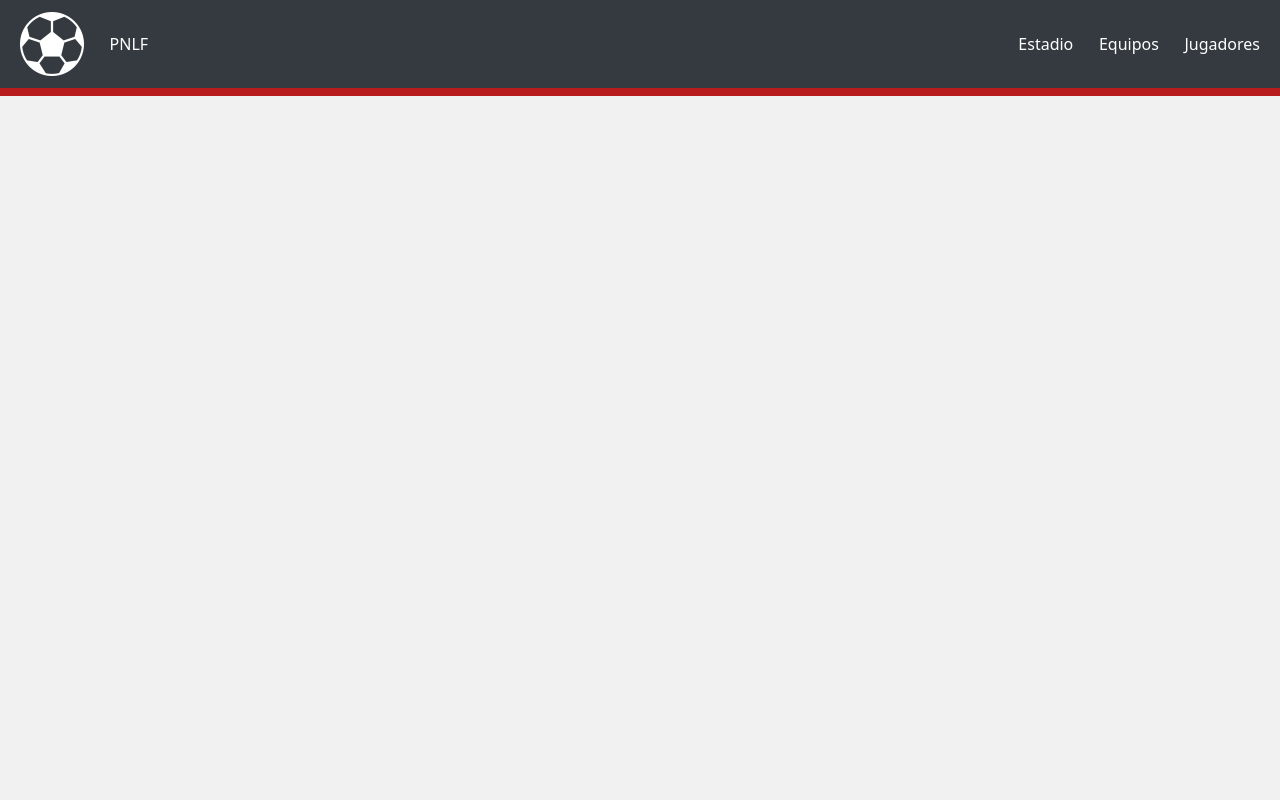
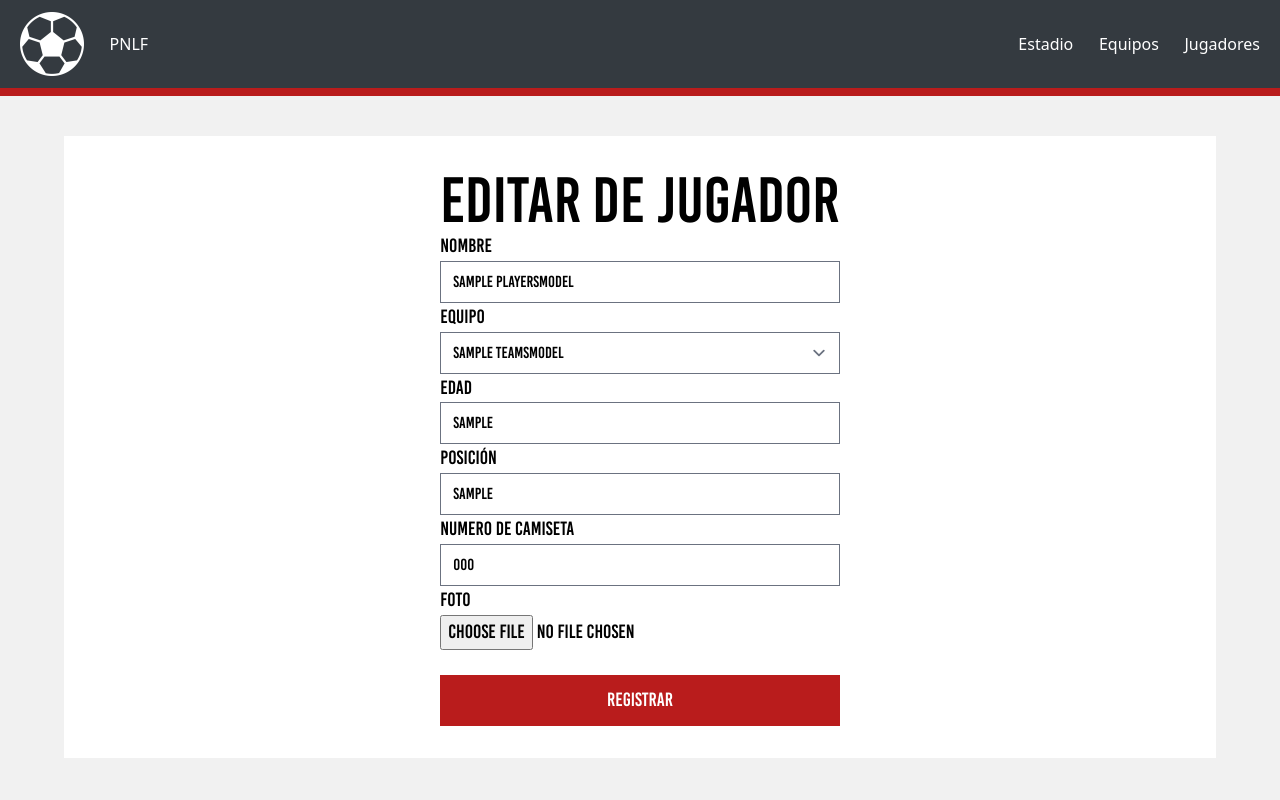
Before and after one commit to CATAAA233/soccerCrud, a Django app: page /EditarJugador/1 in a window 1280 px wide. Run offline with Django 4.2, Linux system fonts and the light colour scheme; tables that the repository leaves empty hold one stand-in row (values such as "Sample post"); style sheets or scripts are compiled from the project's sources; some libraries are stand-ins or nearby versions.

Commit message:
edit player added

```diff
--- a/home/forms.py
+++ b/home/forms.py
@@ -22,7 +22,3 @@ class playersRegisterForm(forms.Form):
     position = forms.CharField(max_length=20)
     number = forms.CharField(max_length=2)
     image = forms.ImageField()
-
-
-    def __str__(self):
-        return self.name
--- a/home/views.py
+++ b/home/views.py
@@ -229,7 +229,6 @@ def playersRegister(request):
         print('POST DETECTADO')
         print(request.FILES)
         form = playersRegisterForm(request.POST, files=request.FILES)
-        # print(form.data['stadium'])
         if form.is_valid():
             print('POST valido')
 
@@ -249,14 +248,47 @@ def playersRegister(request):
                 "error": "Error al registrar"
             }
     context = {
-        "form":form,
         "teamsAvaible":teams
     }
     return render(request, 'pages/playersRegister/index.html', context)
 
 def playerEdit(request, pk):
-    print('Se esta editando el equipo')
-    return render(request,'pages/playersEdit/index.html',{} )
+    player = get_object_or_404(playersModel, id=pk)
+    teamsAvaible = teamsModel.objects.all()
+    initialData = {
+        "name": player.name,
+        "team": player.team,
+        "age": player.age,
+        "position": player.position,
+        "number": player.number,
+        "image": player.image
+    }
+    form = playersRegisterForm(initialData)
+    context = {
+        "form": form,
+        "teamsAvaible": teamsAvaible
+    }
+
+    if request.method == 'POST':
+        form = playersRegisterForm(request.POST, files=request.FILES)
+        if form.is_valid():
+            print('es valido')
+            player.name = form.cleaned_data['name']
+            if player.team.name != form.cleaned_data['team']:
+                teamObject = get_object_or_404(
+                    teamsModel, name=form.data['team'])
+                player.team = teamObject
+            player.age = form.cleaned_data['age']
+            player.position = form.cleaned_data['position']
+            player.number = form.cleaned_data['number']
+            player.image = form.cleaned_data['image']
+            player.save();
+            return redirect('/Jugadores')
+        else:
+            context = {
+                "error": "Error al actualizar"
+            }
+    return render(request,'pages/playersEdit/index.html',context )
 
 def playerDelete(request, pk):
     player = get_object_or_404(playersModel, id=pk)
--- a/templates/pages/players/index.html
+++ b/templates/pages/players/index.html
@@ -14,7 +14,7 @@
     </div>
     <div>
         <div class="w-[18vw]">
-        <img src="static/images/player1.jpg" alt="" />
+        <img src="{{'media/'}}{{player.image}}" alt="" />
         </div>
     </div>
     <div
--- a/templates/pages/playersEdit/index.html
+++ b/templates/pages/playersEdit/index.html
@@ -1,6 +1,49 @@
 {% extends 'pages/base/index.html' %}
 {% block title %}Editar Jugador{% endblock title %}
 {% block content %}
+<div class="flex flex-col h-full items-center overflow-scroll pt-10 ">
+    <div
+        class="grid grid-cols-1 w-[90vw] h-min py-[2rem] text-[1.5vw] bg-white justify-items-center font-BebasKai"
+    >
+        <div>
+            <div id="title">
+                <p class=" text-center} text-[5vw] leading-[5vw]">Editar de jugador</p>
+            </div>
+            <form method="POST" enctype="multipart/form-data">{% csrf_token %}
+              <div class="w-full">
+                <p>Nombre</p>
+                <input class="w-full" type="text" name="name" value="{{form.data.name}}"/>
+              </div>
+              <div class="w-full">
+                <p>Equipo</p>
+                <select class="w-full" name="team">
+                  {% for option in teamsAvaible %}
+                  <option value="{{option.name}}">{{option.name | upper}}</option>
+                  {% endfor %}
+                </select>
+              </div>
+              <div class="w-full">
+                <p>Edad</p>
+                <input class="w-full" type="text" name="age" value="{{form.data.age}}"/>
+              </div>
+              <div class="w-full" name="nickname">
+                <p>Posición</p>
+                <input class="w-full" type="text" name="position" value="{{form.data.position}}"/>
+              </div>
+              <div class="w-full" name="nickname">
+                  <p>Numero de camiseta</p>
+                  <input class="w-full" type="text" name="number" value="{{form.data.number}}"/>
+                </div>
+              <div class="w-full">
+                <p>Foto</p>
+                <input id="file-select" type="file" name="image" accept="image/jpeg, image/png">
+              </div>
 
+                <button class="w-full h-[4vw] bg-red-700 mt-[2vw] text-white">Registrar</button>
+                <p> {{error}}</p>
+            </form>
+        </div>
+    </div>
+</div>
 
 {% endblock content %}
```
